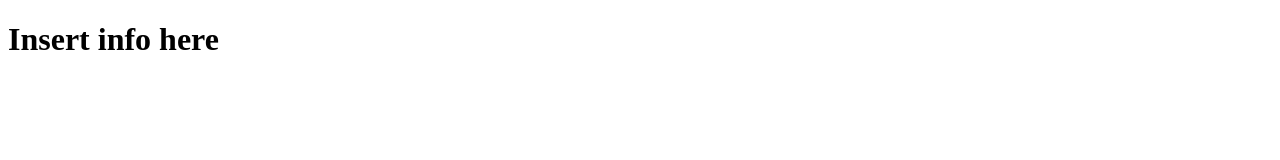
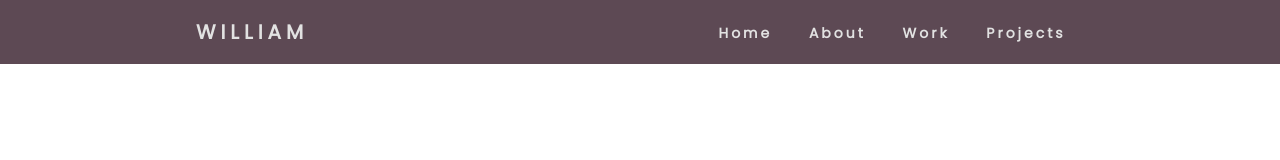
Before and after one commit to ozymandias6118/ozymandias6118.github.io, a plain HTML site: page index.html in a window 1280 px wide. Drawn offline with Linux system fonts and the light colour scheme.

Commit message:
Update index.html

```diff
--- a/index.html
+++ b/index.html
@@ -1,12 +1,38 @@
 <!DOCTYPE html>
 <html lang="en-us">
 <head>
-  <meta charset="UTF-8">
-  <title>William Cai</title>
-  <meta name = "description" content = "William Cai">
-  <meta name="viewport" content="width=device-width, initial-scale=1.0">
+    <meta charset="UTF-8">
+    <meta name="viewport" content="width=device-width, initial-scale=1.0">
+    <meta http-equiv="X-UA-Compatible" content="ie=edge">
+    <link href="https://fonts.googleapis.com/css?family=Poppins&display=swap" rel="stylesheet">
+    <link rel="stylesheet" href="style.css">
+    <title>William Cai</title>
 </head>
+
 <body>
-  <h1>Insert info here</h1>
+    <nav>
+        <div class = "logo">
+            <h4>William</h4>
+        </div>
+        <ul class="nav-links">
+            <li>
+                <a href="#">Home</a>
+            </li>
+            <li>
+                <a href="#">About</a>
+            </li>
+            <li>
+                <a href="#">Work</a>
+            </li>
+            <li>
+                <a href="#">Projects</a>
+            </li>
+        </ul>
+        <div class="burger">
+            <div class="line1"></div>
+            <div class="line2"></div>
+            <div class="line3"></div>
+        </div>
+    </nav>
 </body>
 </html>
```
